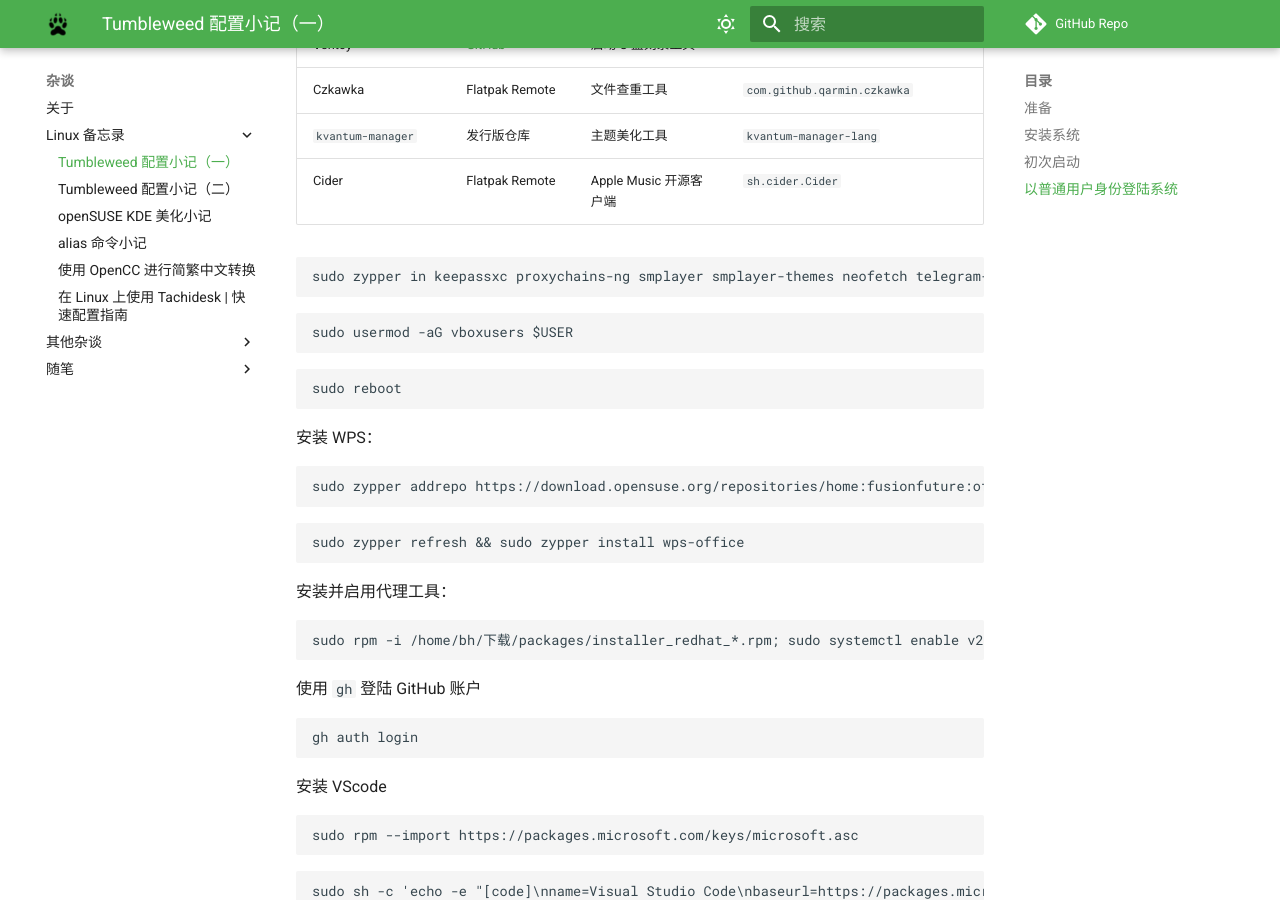
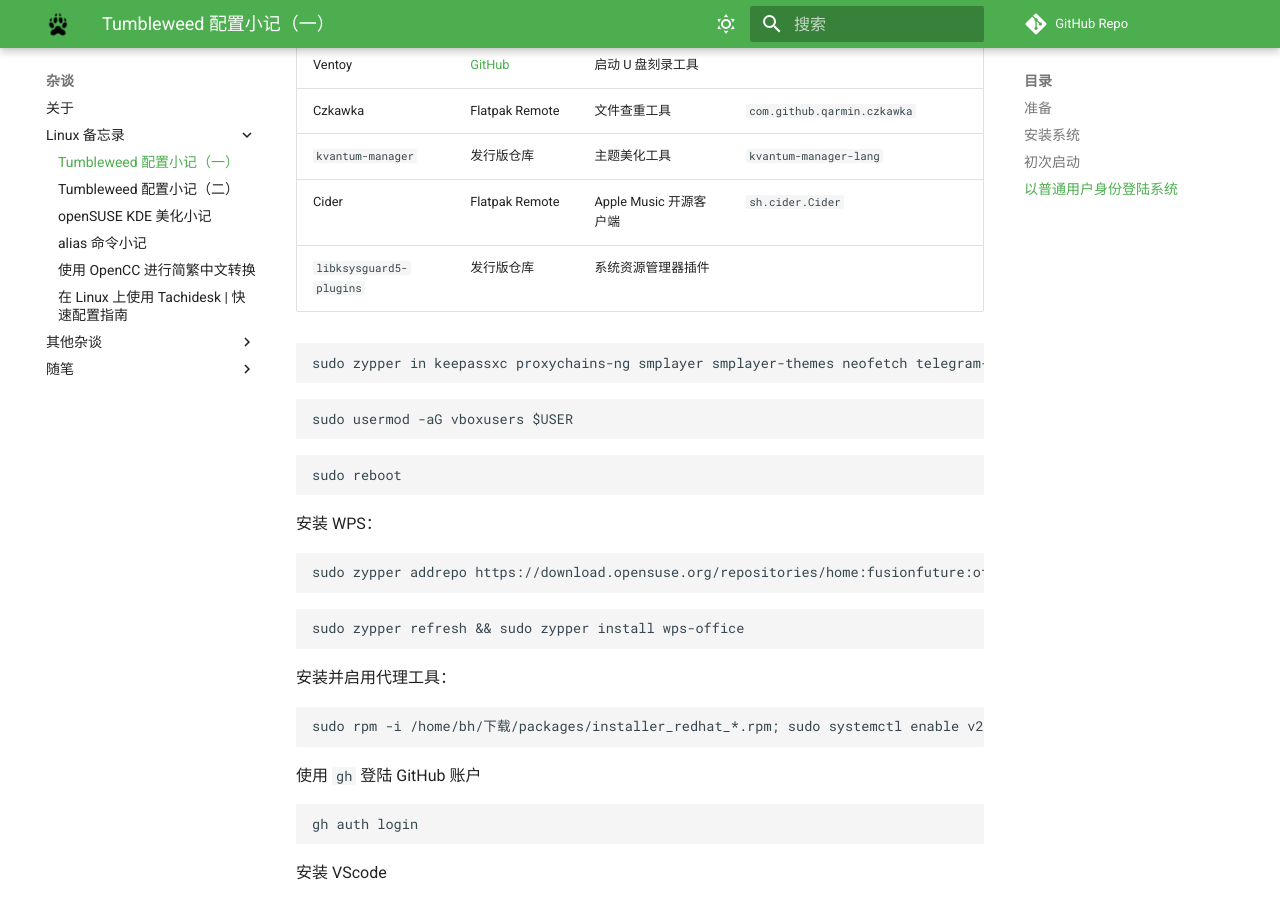
Before and after one commit to Hanjingxue-Boling/Whiteboard, an MkDocs documentation site: the page built from docs/essay/memo/opensuse.md, in a window 1280 px wide and 900 px high, scrolled down 4475 px. Built offline with MkDocs 1.6.1 and Material for MkDocs 9.7.7, drawn with Linux system fonts in a browser that asks for light colours; comment, search, counter and statistics services are not loaded; some of the changed text lies outside the part shown.

Commit message:
2022-05-24-04

````diff
--- a/docs/essay/memo/opensuse.md
+++ b/docs/essay/memo/opensuse.md
@@ -32,7 +32,7 @@
 
 - 需要删除的软件包：`ibus`、`fcitx`、`opensuse-welcome`、`kompare`、`discover`、`PackageKit`、`konversation`、`kmousetool`、`vlc`、`skanlite`
 - 需要禁用的模组：`pattern:games`、`pattern:kde_pim`、`pattern:office`
-- 需要安装的软件包：`git-core`、`flatpak`
+- 需要安装的软件包：`git-core`、`flatpak`、`libksysguard5-plugins`
 
 重装时不必导入旧用户数据或新建普通账户。
 
@@ -180,9 +180,10 @@
 |Czkawka|Flatpak Remote|文件查重工具|`com.github.qarmin.czkawka`|
 |`kvantum-manager`|发行版仓库|主题美化工具|`kvantum-manager-lang`|
 |Cider|Flatpak Remote|Apple Music 开源客户端|`sh.cider.Cider`|
+|`libksysguard5-plugins`|发行版仓库|系统资源管理器插件|
 
 ```
-sudo zypper in keepassxc proxychains-ng smplayer smplayer-themes neofetch telegram-desktop gimp filelight deadbeef fcitx5 obs-studio gh opi flatpak v2ray-core goldendict goldendict-lang fcitx5 fcitx5-configtool fcitx5-chinese-addons kvantum-manager kvantum-manager-lang gnome-keyring virtualbox htop
+sudo zypper in keepassxc proxychains-ng smplayer smplayer-themes neofetch telegram-desktop gimp filelight deadbeef fcitx5 obs-studio gh opi flatpak v2ray-core goldendict goldendict-lang fcitx5 fcitx5-configtool fcitx5-chinese-addons kvantum-manager kvantum-manager-lang gnome-keyring virtualbox htop libksysguard5-plugins
 ```
 ```
 sudo usermod -aG vboxusers $USER
````
